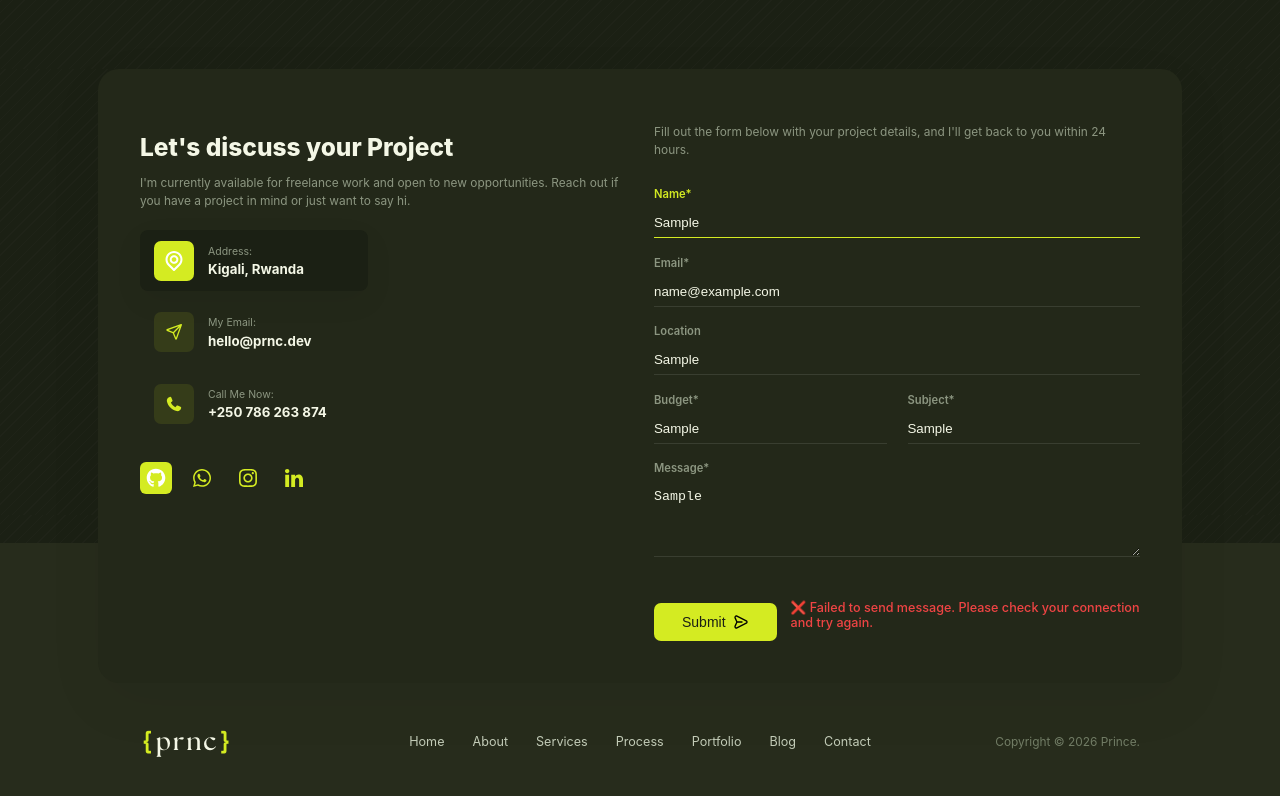
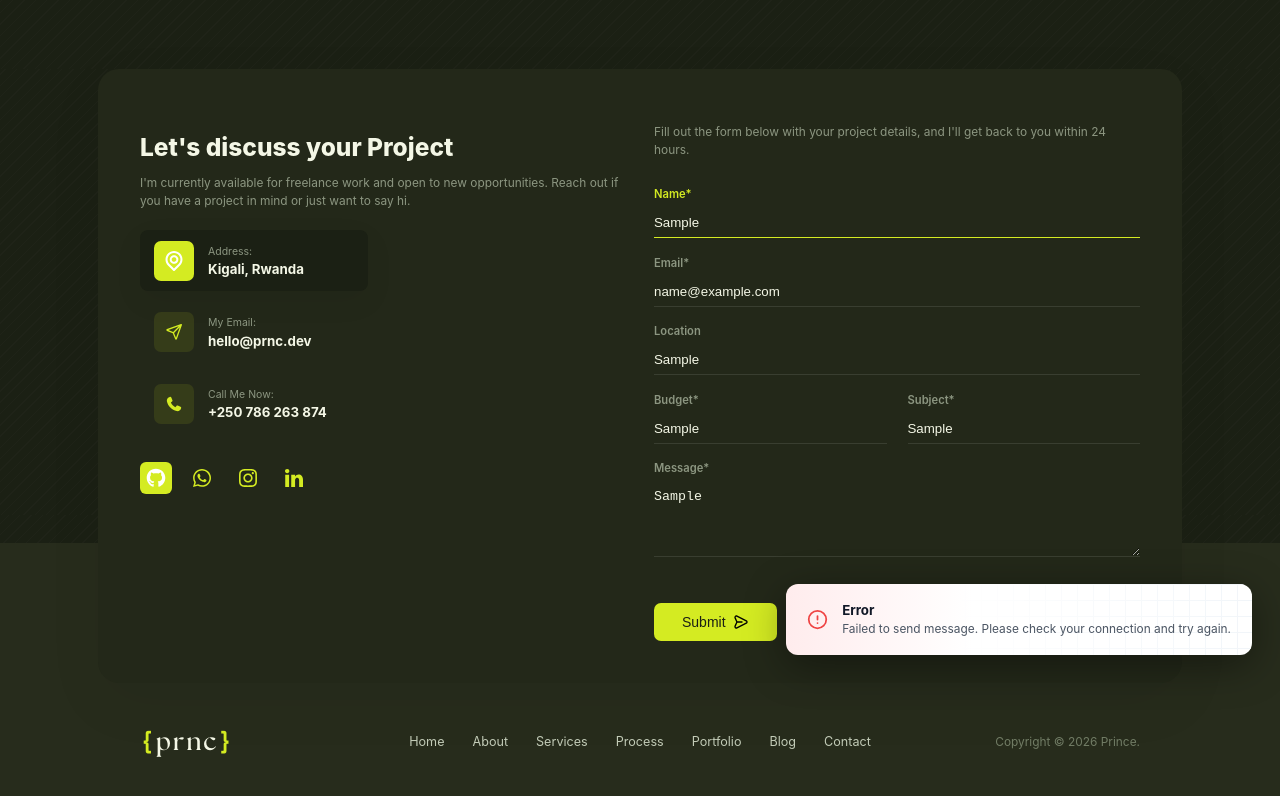
Before and after one commit to princengiru/my-portifolio, a React (Vite) app: page / in a window 1280 px wide. Both pictures are taken after typing "Sample", "name@example.com", "Sample", "Sample", "Sample", "Sample" into the empty fields and a click on the button "Submit". Shown: the part 5085-5881 px from the top of the page. Built offline with nearby package versions, Linux system fonts and the light colour scheme; no server answers.

Commit message:
new changes

```diff
--- a/src/App.css
+++ b/src/App.css
@@ -1214,4 +1214,120 @@ html {
     flex-wrap: wrap;
     justify-content: center;
   }
+
+  .footer-copyright {
+    text-align: center;
+  }
 }
+
+/* --- Toast Notification --- */
+.toast {
+  position: fixed;
+  bottom: 2rem;
+  right: 2rem;
+  z-index: 1000;
+  animation: slideIn 0.4s cubic-bezier(0.16, 1, 0.3, 1);
+}
+
+@keyframes slideIn {
+  from {
+    transform: translateY(100%);
+    opacity: 0;
+  }
+  to {
+    transform: translateY(0);
+    opacity: 1;
+  }
+}
+
+.toast-content {
+  display: flex;
+  align-items: center;
+  gap: 1rem;
+  padding: 1.25rem 1.5rem;
+  border-radius: 12px;
+  background-color: #ffffff;
+  box-shadow: 0 10px 40px rgba(0, 0, 0, 0.4);
+  min-width: 320px;
+  position: relative;
+  overflow: hidden;
+  border: none;
+}
+
+/* Faded Grid Background overlay */
+.toast-content::after {
+  content: '';
+  position: absolute;
+  top: 0;
+  right: 0;
+  bottom: 0;
+  width: 65%;
+  background-image:
+    linear-gradient(#f1f5f9 1px, transparent 1px),
+    linear-gradient(90deg, #f1f5f9 1px, transparent 1px);
+  background-size: 16px 16px;
+  mask-image: linear-gradient(to right, transparent, black);
+  -webkit-mask-image: linear-gradient(to right, transparent, black);
+  z-index: 0;
+  pointer-events: none;
+}
+
+/* Ensure text stays above the background grid */
+.toast-icon,
+.toast-message {
+  position: relative;
+  z-index: 1;
+}
+
+/* Solid gradients based on toast type to prevent dark background bleed */
+.toast-success .toast-content {
+  background-image: linear-gradient(90deg, #e6f9ed 0%, #ffffff 40%);
+}
+.toast-info .toast-content {
+  background-image: linear-gradient(90deg, #eef4ff 0%, #ffffff 40%);
+}
+.toast-error .toast-content {
+  background-image: linear-gradient(90deg, #ffeced 0%, #ffffff 40%);
+}
+
+.toast-icon {
+  display: flex;
+  align-items: center;
+  justify-content: center;
+  width: 1.5rem;
+  height: 1.5rem;
+  flex-shrink: 0;
+  background-color: transparent;
+}
+
+/* Match the exact SVG colors from your image */
+.toast-success .toast-icon { color: #10b981; }
+.toast-info .toast-icon { color: #3b82f6; }
+.toast-error .toast-icon { color: #ef4444; }
+
+.toast-message {
+  flex: 1;
+}
+
+.toast-title {
+  font-size: 0.95rem;
+  font-weight: 700;
+  color: #111827;
+  margin-bottom: 0.2rem;
+  font-family: var(--font-main);
+}
+
+.toast-description {
+  font-size: 0.85rem;
+  color: #4b5563;
+  line-height: 1.4;
+  font-family: var(--font-main);
+}
+
+@media (max-width: 640px) {
+  .toast {
+    bottom: 1rem;
+    right: 1rem;
+    left: 1rem;
+  }
+}
--- a/src/components/Contact.jsx
+++ b/src/components/Contact.jsx
@@ -12,7 +12,7 @@ export default function Contact() {
   });
 
   const [isSubmitting, setIsSubmitting] = useState(false);
-  const [result, setResult] = useState(""); // State for UI feedback messages
+  const [toast, setToast] = useState({ show: false, title: '', message: '', type: 'success' });
 
   // 2. Handle input changes dynamically
   const handleChange = (e) => {
@@ -27,7 +27,6 @@ export default function Contact() {
   const handleSubmit = async (e) => {
     e.preventDefault();
     setIsSubmitting(true);
-    setResult(""); // Clear any previous messages
 
     // Add your access key to the payload
     const payload = {
@@ -48,19 +47,23 @@ export default function Contact() {
       const data = await response.json();
 
       if (data.success) {
-        setResult("✅ Message sent successfully! I will get back to you soon.");
+        setToast({ show: true, title: 'Success', message: 'Message sent successfully! I will get back to you soon.', type: 'success' });
         // Reset form fields
         setFormData({ name: '', email: '', location: '', budget: '', subject: '', message: '' });
 
-        // Optional: clear the success message after 5 seconds
-        setTimeout(() => setResult(""), 5000);
+        // Hide toast after 10 seconds
+        setTimeout(() => setToast({ show: false, title: '', message: '', type: 'success' }), 10000);
       } else {
-        setResult("❌ Error: " + data.message);
+        setToast({ show: true, title: 'Error', message: data.message, type: 'error' });
+        // Hide error toast after 10 seconds
+        setTimeout(() => setToast({ show: false, title: '', message: '', type: 'error' }), 10000);
       }
 
     } catch (error) {
       console.error("Error submitting form:", error);
-      setResult("❌ Failed to send message. Please check your connection and try again.");
+      setToast({ show: true, title: 'Error', message: 'Failed to send message. Please check your connection and try again.', type: 'error' });
+      // Hide error toast after 10 seconds
+      setTimeout(() => setToast({ show: false, title: '', message: '', type: 'error' }), 10000);
     } finally {
       setIsSubmitting(false);
     }
@@ -157,18 +160,45 @@ export default function Contact() {
                 {isSubmitting ? 'Sending...' : 'Submit'}
                 <img src={new URL('../assets/icons/send.svg', import.meta.url).href} alt="Send" style={{width: '16px', height: '16px'}} />
               </button>
-
-              {/* Added a span to display the success/error message directly next to the button */}
-              {result && (
-                <span style={{ fontSize: '0.9rem', color: result.includes('❌') ? '#ef4444' : '#10b981', fontWeight: '500' }}>
-                  {result}
-                </span>
-              )}
             </div>
           </form>
         </div>
 
       </div>
+
+      {/* Toast Notification */}
+      {toast.show && (
+        <div className={`toast toast-${toast.type}`}>
+          <div className="toast-content">
+            <span className="toast-icon">
+              {toast.type === 'success' && (
+                <svg viewBox="0 0 24 24" fill="none" stroke="currentColor" strokeWidth="2" strokeLinecap="round" strokeLinejoin="round">
+                  <path d="M22 11.08V12a10 10 0 1 1-5.93-9.14"></path>
+                  <polyline points="22 4 12 14.01 9 11.01"></polyline>
+                </svg>
+              )}
+              {toast.type === 'info' && (
+                <svg viewBox="0 0 24 24" fill="none" stroke="currentColor" strokeWidth="2" strokeLinecap="round" strokeLinejoin="round">
+                  <circle cx="12" cy="12" r="10"></circle>
+                  <line x1="12" y1="16" x2="12" y2="12"></line>
+                  <line x1="12" y1="8" x2="12.01" y2="8"></line>
+                </svg>
+              )}
+              {toast.type === 'error' && (
+                <svg viewBox="0 0 24 24" fill="none" stroke="currentColor" strokeWidth="2" strokeLinecap="round" strokeLinejoin="round">
+                  <circle cx="12" cy="12" r="10"></circle>
+                  <line x1="12" y1="8" x2="12" y2="12"></line>
+                  <line x1="12" y1="16" x2="12.01" y2="16"></line>
+                </svg>
+              )}
+            </span>
+            <div className="toast-message">
+              <div className="toast-title">{toast.title}</div>
+              <div className="toast-description">{toast.message}</div>
+            </div>
+          </div>
+        </div>
+      )}
     </section>
   );
 }
```
